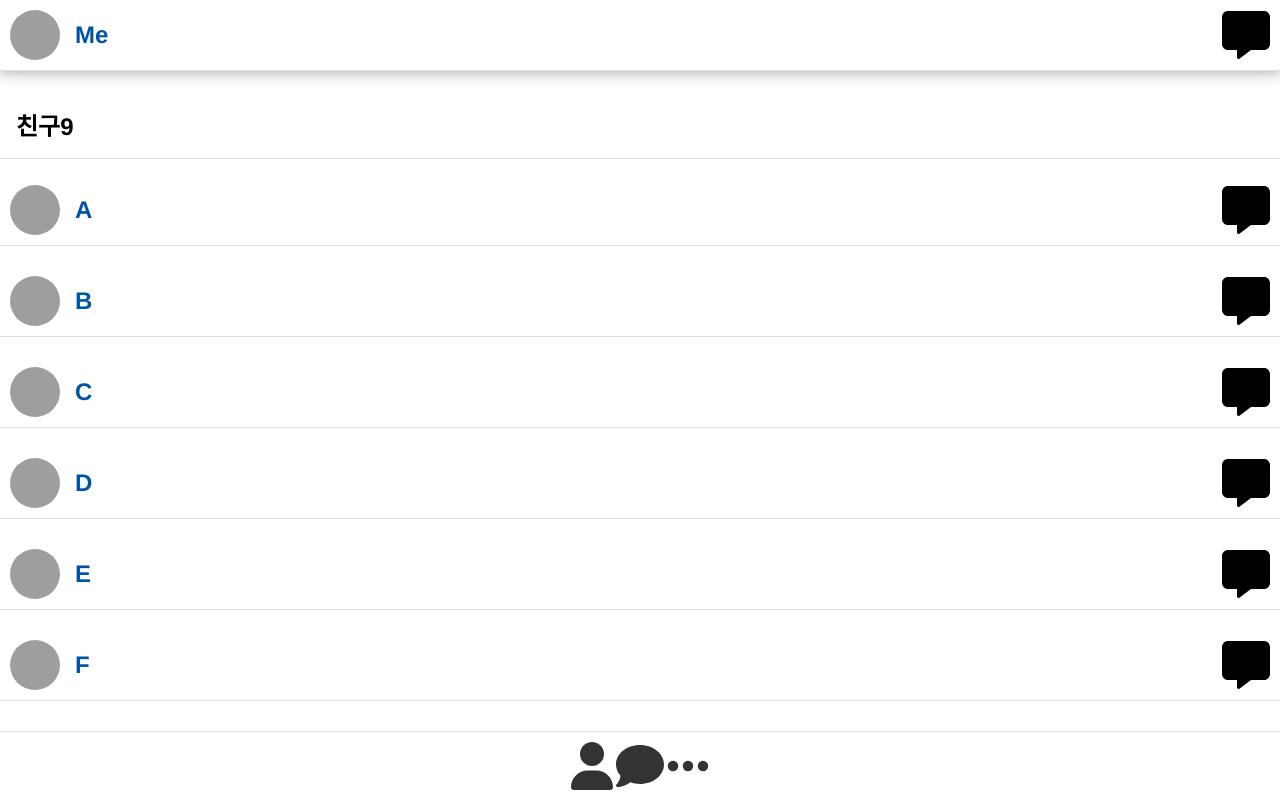
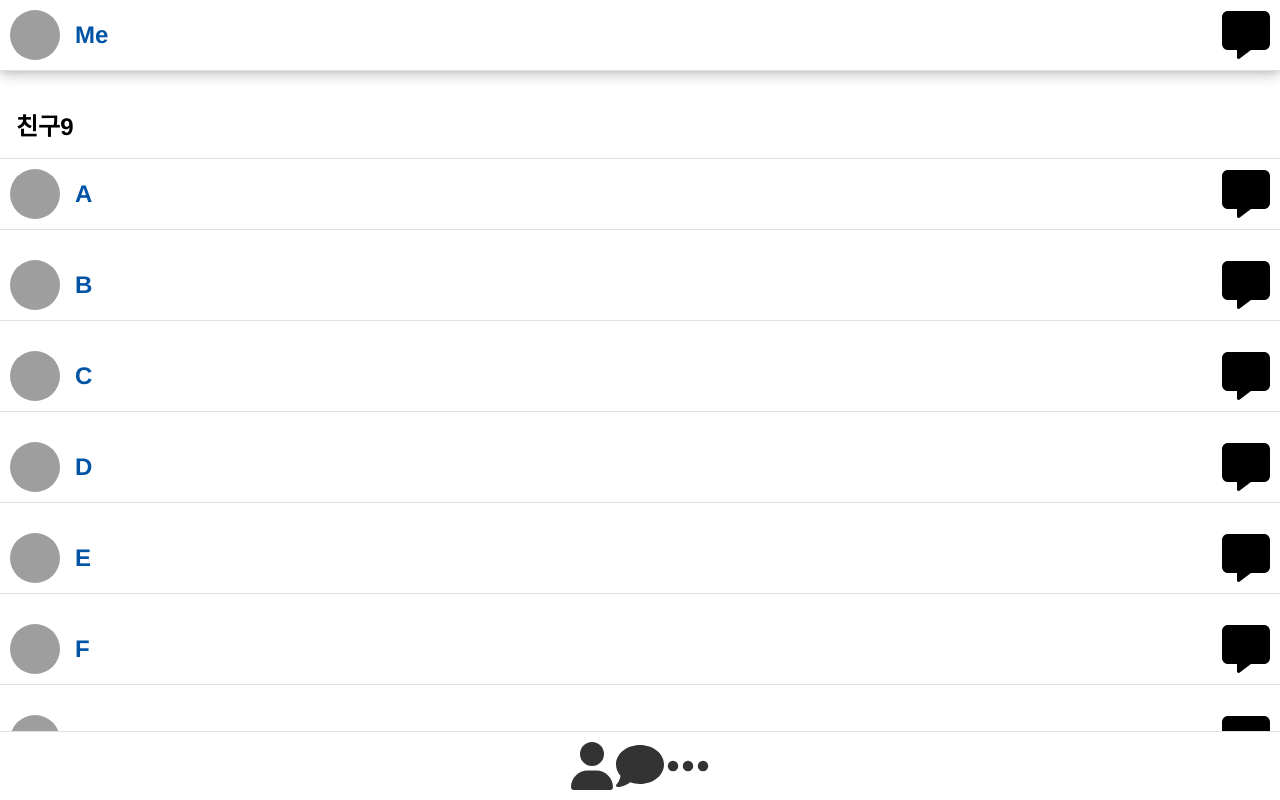
Before and after one commit to cakaatalk/main-front, a React (Create React App) app: page /friends in a window 1280 px wide. Shown: the top 800 px of the page. Built offline with nearby package versions, Linux system fonts and the light colour scheme; grey boxes are pictures that could not be loaded.

Commit message:
[feat] 친구목록 수정

```diff
--- a/src/css/components/friendList.css
+++ b/src/css/components/friendList.css
@@ -1,6 +1,6 @@
 .main-layout {
     max-height: 100vh;
-    overflow: hidden; /* No scrollbars for the main layout */
+    overflow: hidden;
   }
 
   .friends-list-container {
@@ -8,22 +8,6 @@
     padding-bottom: 50px;
     scrollbar-width: thin;
     scrollbar-color: #c1c1c1 #f1f1f1;
-  }
-
-
-  .friends-list-container::-webkit-scrollbar {
-    width: 10px;
-  }
-
-  .friends-list-container::-webkit-scrollbar-track {
-    background: #f1f1f1;
-    border-radius: 10px;
-  }
-
-  .friends-list-container::-webkit-scrollbar-thumb {
-    background-color: #c1c1c1;
-    border-radius: 10px;
-    border: 3px solid #f1f1f1;
   }
 
   .friends-list-title {
@@ -34,10 +18,20 @@
 
   .friends-divider {
     border-bottom: 1px solid #e0e0e0;
-    margin-bottom: 16px;
   }
 
   .friends-count {
     font-size: 1em;
     color: #646464;
   }
+
+  .user-component {
+    display: flex;
+    align-items: center;
+    padding: 8px;
+    margin-bottom: 0;
+  }
+
+  .user-component:not(:last-child) {
+    border-bottom: 1px solid #e0e0e0;
+  }
```
